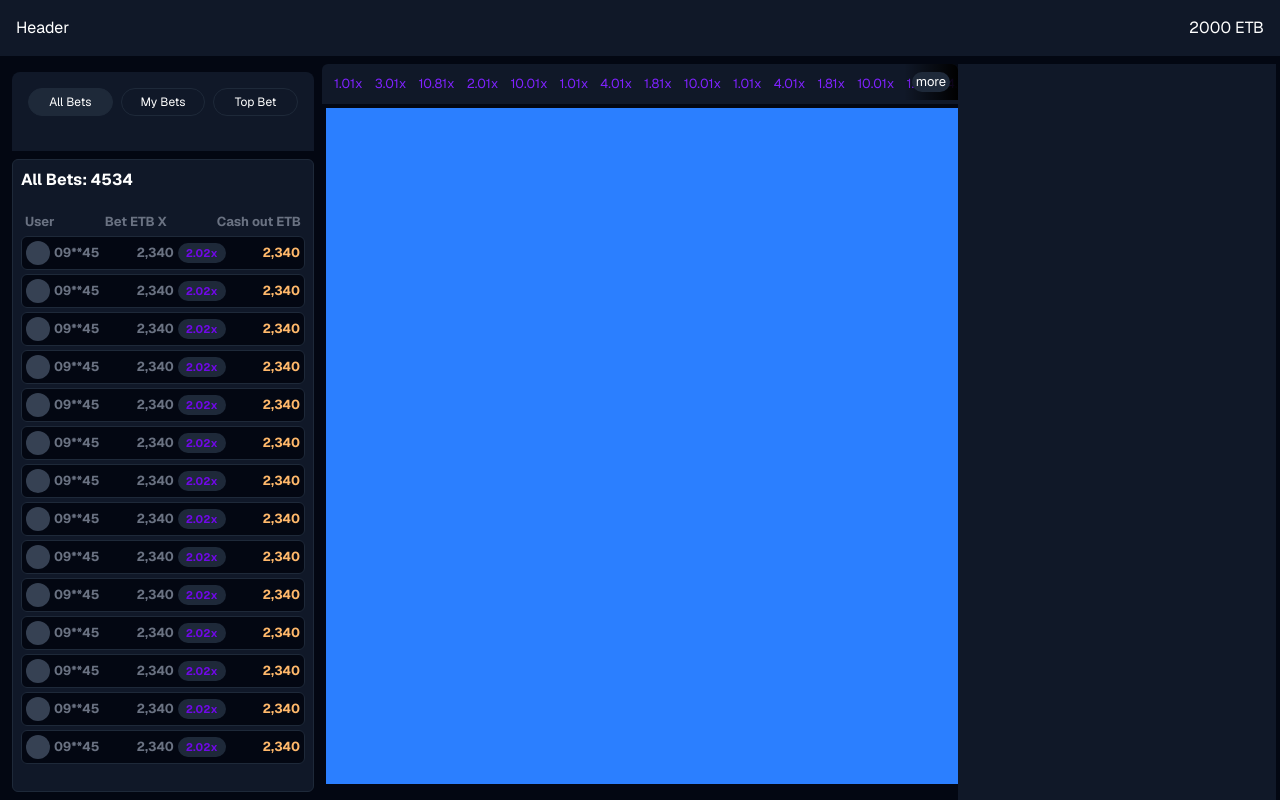
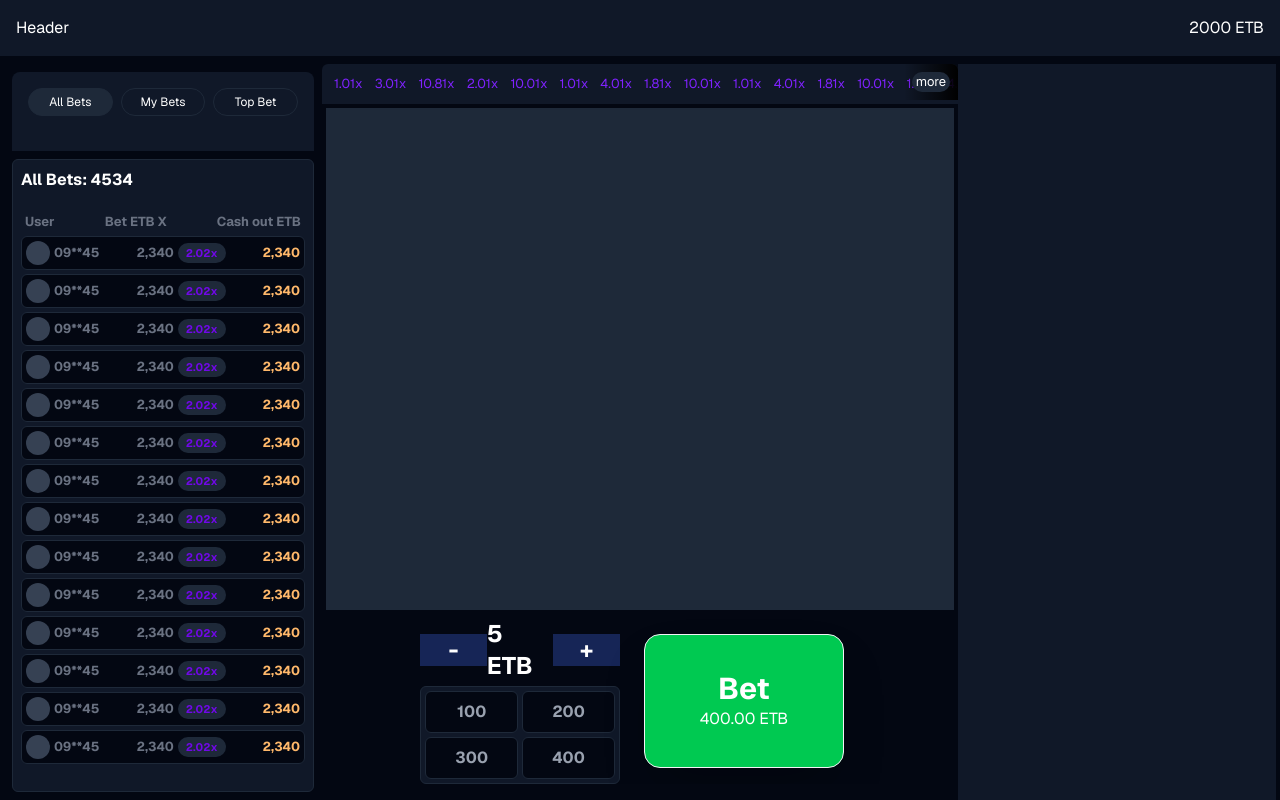
Before and after one commit to Nathanim1919/Avaitor-game, a React (Vite) app in the folder client/: page / in a window 1280 px wide. Built offline with nearby package versions, Linux system fonts and the light colour scheme.

Commit message:
style the playing board

```diff
--- a/client/src/App.tsx
+++ b/client/src/App.tsx
@@ -10,8 +10,7 @@ const Game = () => {
       <div className="grid grid-cols-4 px-1 w-full h-full">
         <Bet />
         <div className="col-span-2">
-        <GameBoard />
-
+          <GameBoard />
         </div>
         <div className="bg-gray-900"></div>
       </div>
--- a/client/src/components/FlightAnimation.tsx
+++ b/client/src/components/FlightAnimation.tsx
@@ -1,17 +1,21 @@
 import React from "react";
-import CircleImage from "../assets/circle.jpeg"
+import CircleImage from "../assets/circle.jpeg";
 
 const FlightAnimation: React.FC = () => {
-  return <div className="relative w-full h-full bg-gray-800">
-    <div className="absolute w-[200%] h-[200%] bg-blue-500"
-    style={{
-      backgroundImage: `url(${CircleImage});
+  return (
+    <div className="relative w-full h-full bg-gray-800">
+      <div
+        className="absolute w-[200%] h-[200%]"
+        style={{
+          backgroundImage: `url(${CircleImage});
       background-size: cover;
       background-position: center;
 
-      `}}
-    ></div>
-  </div>;
+      `,
+        }}
+      ></div>
+    </div>
+  );
 };
 
 export default FlightAnimation;
--- a/client/src/components/PlayBoard.tsx
+++ b/client/src/components/PlayBoard.tsx
@@ -1,6 +1,6 @@
 const PlayBoard = () => {
   return (
-    <div className="flex gap-2 w-[70%] m-auto">
+    <div className="flex gap-2 w-[70%] m-auto relative z-50">
       <div className="flex-1 grid gap-1">
         <div className="flex items-center bg-gray-950">
           <span className="flex-1 w-full grid place-items-center text-2xl font-bold bg-blue-950">
@@ -13,11 +13,19 @@ const PlayBoard = () => {
             +
           </span>
         </div>
-        <div className="w-full grid grid-cols-2 bg-gray-900 place-items-center gap-2">
-          <span className="p-2">100</span>
-          <span className="p-2">200</span>
-          <span className="p-2">300</span>
-          <span className="p-2">400</span>
+        <div className="w-full grid grid-cols-2 border border-gray-800 rounded-md bg-gray-900 place-items-center gap-1 p-1">
+          <span className="p-2 bg-gray-950 w-full grid place-items-center border border-gray-800 text-gray-400 font-bold rounded-md hover:bg-gray-900 cursor-pointer">
+            100
+          </span>
+          <span className="p-2 bg-gray-950 w-full grid place-items-center border border-gray-800 text-gray-400 font-bold rounded-md hover:bg-gray-900 cursor-pointer">
+            200
+          </span>
+          <span className="p-2 bg-gray-950 w-full grid place-items-center border border-gray-800 text-gray-400 font-bold rounded-md hover:bg-gray-900 cursor-pointer">
+            300
+          </span>
+          <span className="p-2 bg-gray-950 w-full grid place-items-center border border-gray-800 text-gray-400 font-bold rounded-md hover:bg-gray-900 cursor-pointer">
+            400
+          </span>
         </div>
       </div>
       <div className="flex-1 grid gap-1 p-4">
```
